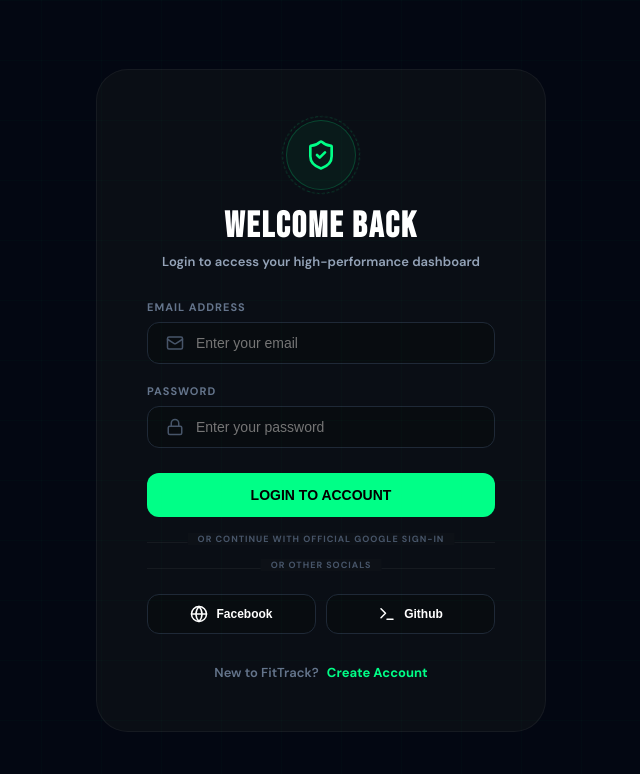
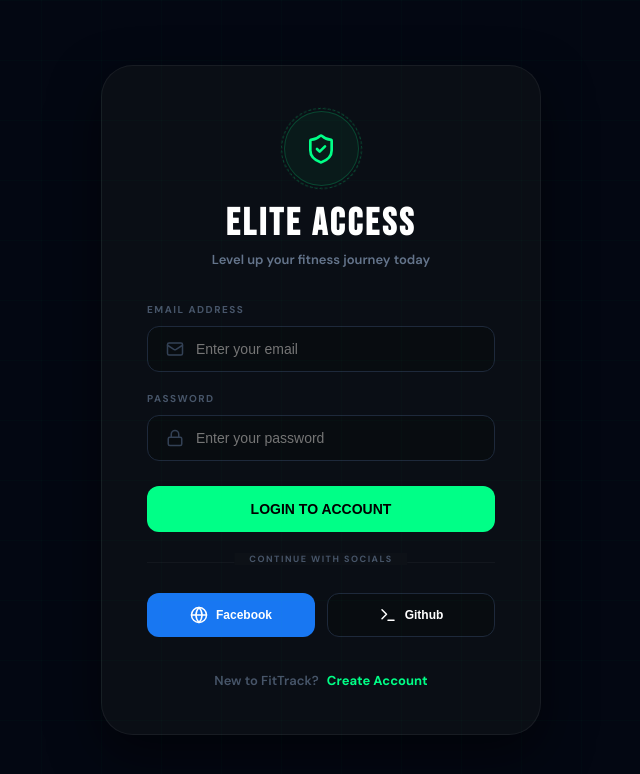
Before and after one commit to Faakhir03Memon/Fitness_Tracker, a React (Vite) app in the folder Frontend/Fitness_Tracker/: page /login in a window 1280 px wide. Shown: the top 774 px of the page, without its empty margins (319-959 px from the left). Built offline with nearby package versions, Linux system fonts and the light colour scheme.

Commit message:
feat: implement login page with email/password and social authentication support

```diff
--- a/Frontend/Fitness_Tracker/src/pages/Login.jsx
+++ b/Frontend/Fitness_Tracker/src/pages/Login.jsx
@@ -3,6 +3,7 @@ import { useNavigate, Link } from 'react-router-dom';
 import axios from 'axios';
 import { useAuth } from '../context/AuthContext';
 import { LogIn, Mail, Lock, ShieldCheck, User, Search, Globe, Terminal } from 'lucide-react';
+
 const decodeJwt = (token) => {
     try {
         const base64Url = token.split('.')[1];
@@ -24,12 +25,13 @@ const Login = () => {
     const { login } = useAuth();
     const navigate = useNavigate();
 
-    // Initialize Google Login
+    // Initialize Social SDKs
     useEffect(() => {
-        /* global google */
+        /* global google, FB */
+        // Google Init
         if (typeof google !== 'undefined') {
             google.accounts.id.initialize({
-                client_id: "YOUR_GOOGLE_CLIENT_ID.apps.googleusercontent.com", // Replace with real ID
+                client_id: "YOUR_GOOGLE_CLIENT_ID.apps.googleusercontent.com",
                 callback: handleGoogleResponse
             });
             google.accounts.id.renderButton(
@@ -37,22 +39,43 @@ const Login = () => {
                 { theme: "outline", size: "large", width: "100%" }
             );
         }
+
+        // Facebook Init
+        window.fbAsyncInit = function() {
+            FB.init({
+              appId      : 'YOUR_FB_APP_ID', // Replace with real FB App ID
+              cookie     : true,
+              xfbml      : true,
+              version    : 'v21.0'
+            });
+        };
     }, []);
 
     const handleGoogleResponse = async (response) => {
         const userObject = decodeJwt(response.credential);
         if (!userObject) return;
+        socialAuth(userObject.email, userObject.name, 'google');
+    };
+
+    const handleFBLogin = () => {
+        /* global FB */
+        FB.login(function(response) {
+            if (response.authResponse) {
+                FB.api('/me', {fields: 'name,email'}, function(resp) {
+                    socialAuth(resp.email, resp.name, 'facebook');
+                });
+            }
+        }, {scope: 'public_profile,email'});
+    };
+
+    const socialAuth = async (email, name, provider) => {
         setLoading(true);
         try {
-            const { data } = await axios.post('http://localhost:5000/api/auth/social-login', {
-                email: userObject.email,
-                name: userObject.name,
-                provider: 'google'
-            });
+            const { data } = await axios.post('http://localhost:5000/api/auth/social-login', { email, name, provider });
             login(data);
             navigate('/');
         } catch (err) {
-            setError("Google sign-in failed.");
+            setError(`${provider.toUpperCase()} authentication failed.`);
         } finally {
             setLoading(false);
         }
@@ -74,24 +97,6 @@ const Login = () => {
         }
     };
 
-    const handleSocialLogin = async (provider) => {
-        setLoading(true);
-        try {
-            const socialData = {
-                email: `guest_${provider}@example.com`,
-                name: `Social User (${provider})`,
-                provider
-            };
-            const { data } = await axios.post('http://localhost:5000/api/auth/social-login', socialData);
-            login(data);
-            navigate('/');
-        } catch (err) {
-            setError("Social login failed.");
-        } finally {
-            setLoading(false);
-        }
-    };
-
     return (
         <div className="auth-container premium-dark">
             <div className="auth-card glassmorphism animate-fade-in">
@@ -100,8 +105,8 @@ const Login = () => {
                          <div className="logo-ring"></div>
                          <ShieldCheck size={32} color="var(--accent-green)" />
                     </div>
-                    <h2 className="bebas-font">WELCOME BACK</h2>
-                    <p className="auth-subtitle">Login to access your high-performance dashboard</p>
+                    <h2 className="bebas-font">ELITE ACCESS</h2>
+                    <p className="auth-subtitle">Level up your fitness journey today</p>
                 </div>
 
                 <form onSubmit={handleSubmit} className="auth-form">
@@ -136,22 +141,22 @@ const Login = () => {
                     {error && <div className="auth-error">{error}</div>}
 
                     <button type="submit" className="login-btn" disabled={loading}>
-                        {loading ? 'AUTHENTICATING...' : 'LOGIN TO ACCOUNT'}
+                        {loading ? 'VERIFYING...' : 'LOGIN TO ACCOUNT'}
                     </button>
 
-                    <div className="divider"><span>OR CONTINUE WITH OFFICIAL GOOGLE SIGN-IN</span></div>
+                    <div className="divider"><span>CONTINUE WITH SOCIALS</span></div>
 
-                    <div id="googleBtn" style={{marginBottom: '20px', width: '100%'}}></div>
+                    <div className="social-stack">
+                        <div id="googleBtn" style={{marginBottom: '12px', width: '100%'}}></div>
 
-                    <div className="divider"><span>OR OTHER SOCIALS</span></div>
-
-                    <div className="social-grid" style={{display: 'grid', gridTemplateColumns: '1fr 1fr', gap: '10px'}}>
-                        <button type="button" className="social-btn" onClick={() => handleSocialLogin('facebook')}>
-                            <Globe size={18} style={{marginRight: '8px'}}/> Facebook
-                        </button>
-                        <button type="button" className="social-btn" onClick={() => handleSocialLogin('github')}>
-                            <Terminal size={18} style={{marginRight: '8px'}}/> Github
-                        </button>
+                        <div style={{display: 'grid', gridTemplateColumns: '1fr 1fr', gap: '12px'}}>
+                            <button type="button" className="fb-login-btn" onClick={handleFBLogin}>
+                                <Globe size={18} style={{marginRight: '8px'}} /> Facebook
+                            </button>
+                            <button type="button" className="social-btn" onClick={() => socialAuth(`github_${Math.random().toString(36).substring(7)}@example.com`, 'Github User', 'github')}>
+                                <Terminal size={18} style={{marginRight: '8px'}} /> Github
+                            </button>
+                        </div>
                     </div>
                 </form>
 
@@ -162,34 +167,38 @@ const Login = () => {
 
             <style>{`
                 .premium-dark { background: #030712; min-height: 100vh; display: flex; align-items: center; justify-content: center; padding: 20px; }
-                .auth-card { background: rgba(13, 17, 23, 0.8); border: 1px solid rgba(255,255,255,0.05); border-radius: 32px; padding: 50px; width: 100%; max-width: 450px; }
-                .bebas-font { font-family: 'Bebas Neue', sans-serif; font-size: 36px; letter-spacing: 2px; color: white; margin: 0; }
-                .auth-subtitle { color: #94a3b8; font-size: 13px; font-weight: 600; margin-top: 5px; }
-                .auth-header { text-align: center; margin-bottom: 30px; }
-                .auth-logo { width: 70px; height: 70px; border-radius: 50%; background: rgba(0, 255, 137, 0.05); display: flex; align-items: center; justify-content: center; margin: 0 auto 15px; border: 1px solid rgba(0, 255, 137, 0.2); position: relative; }
-                .logo-ring { position: absolute; inset: -5px; border: 1px dashed rgba(0, 255, 137, 0.2); border-radius: 50%; animation: spin 10s linear infinite; }
+                .auth-card { background: rgba(13, 17, 23, 0.82); border: 1px solid rgba(255,255,255,0.06); border-radius: 32px; padding: 45px; width: 100%; max-width: 440px; box-shadow: 0 20px 50px rgba(0,0,0,0.5); }
+                .bebas-font { font-family: 'Bebas Neue', sans-serif; font-size: 38px; letter-spacing: 3px; color: white; margin: 0; }
+                .auth-subtitle { color: #64748b; font-size: 13px; font-weight: 600; margin-top: 5px; }
+                .auth-header { text-align: center; margin-bottom: 35px; }
+                .auth-logo { width: 75px; height: 75px; border-radius: 50%; background: rgba(0, 255, 137, 0.05); display: flex; align-items: center; justify-content: center; margin: 0 auto 15px; border: 1px solid rgba(0, 255, 137, 0.2); position: relative; }
+                .logo-ring { position: absolute; inset: -4px; border: 1px dashed rgba(0, 255, 137, 0.3); border-radius: 50%; animation: spin 12s linear infinite; }
                 @keyframes spin { from {transform: rotate(0deg);} to {transform: rotate(360deg);} }
 
                 .input-group { margin-bottom: 20px; }
-                .input-group label { display: block; font-size: 11px; font-weight: 800; color: #64748b; letter-spacing: 1px; margin-bottom: 8px; }
-                .input-field { display: flex; align-items: center; background: #080c10; border: 1px solid #1f2937; border-radius: 12px; padding: 0 18px; outline: 1px solid transparent; transition: 0.3s; }
-                .input-field svg { color: #475569; margin-right: 12px; }
-                .input-field input { background: none; border: none; padding: 12px 0; color: white; flex: 1; outline: none; font-size: 14px; }
-                .input-field:focus-within { border-color: var(--accent-green); outline-color: rgba(0,255,137,0.1); }
+                .input-group label { display: block; font-size: 10px; font-weight: 900; color: #475569; letter-spacing: 1.5px; margin-bottom: 10px; }
+                .input-field { display: flex; align-items: center; background: #080c10; border: 1px solid #1e293b; border-radius: 12px; padding: 0 18px; transition: 0.3s; }
+                .input-field svg { color: #334155; margin-right: 12px; }
+                .input-field input { background: none; border: none; padding: 14px 0; color: white; flex: 1; outline: none; font-size: 14px; }
+                .input-field:focus-within { border-color: var(--accent-green); background: #0c121a; }
 
-                .login-btn { width: 100%; padding: 14px; background: var(--accent-green); color: black; border: none; border-radius: 12px; font-weight: 800; font-size: 14px; cursor: pointer; transition: 0.3s; margin-top: 5px; }
-                .login-btn:hover { transform: translateY(-2px); box-shadow: 0 8px 16px rgba(0, 255, 137, 0.2); }
+                .login-btn { width: 100%; padding: 15px; background: var(--accent-green); color: black; border: none; border-radius: 12px; font-weight: 800; font-size: 14px; cursor: pointer; transition: 0.3s; margin-top: 5px; }
+                .login-btn:hover { transform: translateY(-2px); box-shadow: 0 10px 20px rgba(0, 255, 137, 0.25); }
 
-                .divider { text-align: center; margin: 25px 0; border-top: 1px solid rgba(255,255,255,0.05); position: relative; }
-                .divider span { position: absolute; top: -10px; left: 50%; transform: translateX(-50%); background: #0d1117; padding: 0 10px; font-size: 9px; color: #475569; font-weight: 800; letter-spacing: 1px; white-space: nowrap; }
+                .divider { text-align: center; margin: 30px 0; border-top: 1px solid rgba(255,255,255,0.04); position: relative; }
+                .divider span { position: absolute; top: -10px; left: 50%; transform: translateX(-50%); background: #0d1117; padding: 0 15px; font-size: 9px; color: #475569; font-weight: 800; letter-spacing: 1.5px; white-space: nowrap; }
 
-                .social-grid { display: grid; grid-template-columns: 1fr 1fr; gap: 12px; }
-                .social-btn { display: flex; align-items: center; justify-content: center; background: #080c10; border: 1px solid #1f2937; color: white; padding: 10px; border-radius: 12px; font-weight: 700; font-size: 12px; cursor: pointer; transition: 0.3s; }
-                .social-btn:hover { background: #111827; border-color: white; }
+                .social-stack { width: 100%; }
+                .fb-login-btn { display: flex; align-items: center; justify-content: center; background: #1877F2; color: white; padding: 12px; border-radius: 12px; font-weight: 700; font-size: 12px; border: none; cursor: pointer; transition: 0.3s; }
+                .fb-login-btn:hover { background: #1565D8; transform: translateY(-2px); }
+                .social-btn { display: flex; align-items: center; justify-content: center; background: #080c10; border: 1px solid #1e293b; color: white; padding: 12px; border-radius: 12px; font-weight: 700; font-size: 12px; cursor: pointer; transition: 0.3s; }
+                .social-btn:hover { border-color: white; transform: translateY(-2px); }
 
-                .auth-footer { text-align: center; margin-top: 30px; color: #64748b; font-size: 13px; font-weight: 600; }
-                .glow-link { color: var(--accent-green); text-decoration: none; margin-left: 5px; font-weight: 700; }
-                .auth-error { color: #ef4444; font-size: 12px; font-weight: 600; margin-bottom: 20px; background: rgba(239, 68, 68, 0.05); padding: 12px; border-radius: 10px; text-align: center; border: 1px solid rgba(239, 68, 68, 0.1); }
+                .auth-footer { text-align: center; margin-top: 35px; color: #475569; font-size: 13px; font-weight: 600; }
+                .glow-link { color: var(--accent-green); text-decoration: none; margin-left: 5px; font-weight: 800; transition: 0.3s; }
+                .glow-link:hover { text-shadow: 0 0 10px rgba(0,255,137,0.5); }
+
+                .auth-error { color: #f87171; font-size: 12px; font-weight: 600; margin-bottom: 25px; background: rgba(239, 68, 68, 0.05); padding: 14px; border-radius: 12px; text-align: center; border: 1px solid rgba(239, 68, 68, 0.12); }
             `}</style>
         </div>
     );
```
